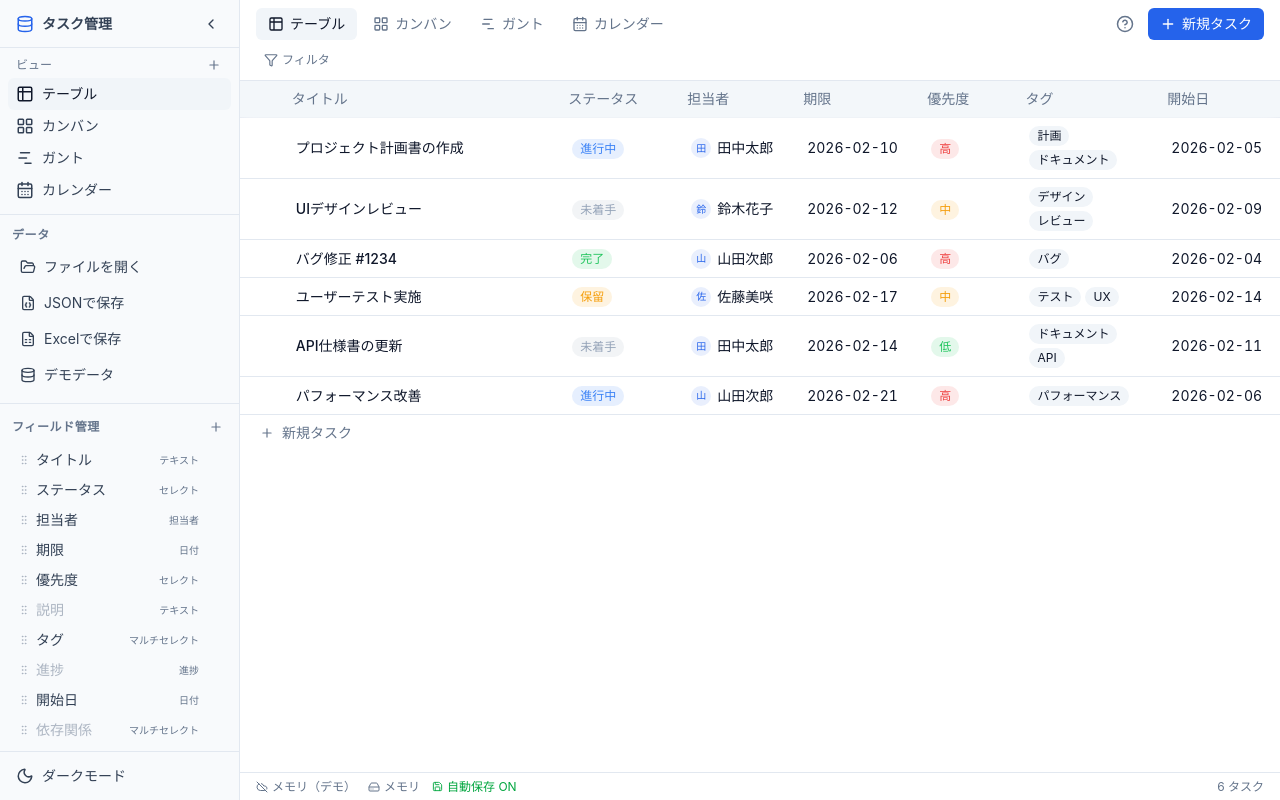
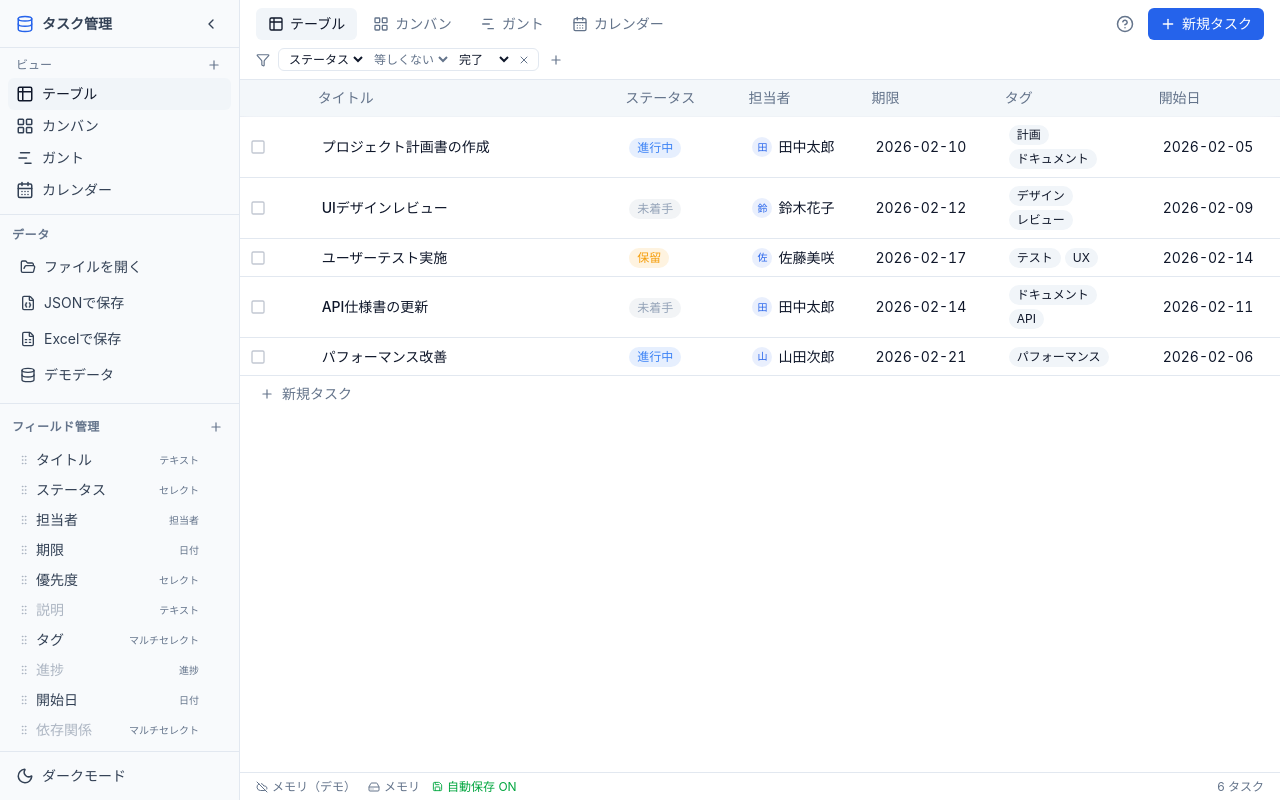
Before and after one commit to HirokiOshiro/Task_Management_Tool, a React (Vite) app: page / in a window 1280 px wide. Built offline with nearby package versions, Linux system fonts and the light colour scheme.

Commit message:
feat: テーブルビューのカラム順変更・完了タスク非表示・ワンクリック完了チェックボックス追加

```diff
--- a/src/components/views/table/TableView.tsx
+++ b/src/components/views/table/TableView.tsx
@@ -5,7 +5,7 @@ import { useViewStore } from '@/stores/view-store'
 import { useFilteredTasks } from '@/hooks/useFilteredTasks'
 import type { FieldDefinition, Task } from '@/types/task'
 import { SYSTEM_FIELD_IDS } from '@/types/task'
-import { Plus, Trash2, ArrowUpDown, ArrowUp, ArrowDown } from 'lucide-react'
+import { Plus, Trash2, ArrowUpDown, ArrowUp, ArrowDown, CheckSquare, Square } from 'lucide-react'
 import { cn } from '@/lib/utils'
 
 export function TableView() {
@@ -50,8 +50,8 @@ export function TableView() {
       <table className="w-full border-collapse text-sm">
         <thead className="sticky top-0 z-10">
           <tr className="border-b border-border bg-muted/80 backdrop-blur-sm">
-            {/* 行操作カラム */}
-            <th className="w-10 px-2 py-2" />
+            {/* 行操作カラム（完了チェック＋削除） */}
+            <th className="w-16 px-2 py-2" />
             {visibleFields.map((field) => {
               const sort = activeView.sorts.find((s) => s.fieldId === field.id)
               return (
@@ -94,13 +94,34 @@ export function TableView() {
             >
               {/* 行操作 */}
               <td className="px-2 py-1">
+                <div className="flex items-center gap-0.5">
+                  {/* 完了チェックボックス */}
+                  <button
+                    onClick={() => {
+                      const isDone = task.fieldValues[SYSTEM_FIELD_IDS.STATUS] === 'done'
+                      updateTask(task.id, SYSTEM_FIELD_IDS.STATUS, isDone ? 'in_progress' : 'done')
+                    }}
+                    className={cn(
+                      'rounded p-0.5 transition-colors',
+                      task.fieldValues[SYSTEM_FIELD_IDS.STATUS] === 'done'
+                        ? 'text-green-500 hover:text-green-600'
+                        : 'text-muted-foreground/40 hover:text-green-500'
+                    )}
+                    title={task.fieldValues[SYSTEM_FIELD_IDS.STATUS] === 'done' ? '進行中に戻す' : '完了にする'}
+                  >
+                    {task.fieldValues[SYSTEM_FIELD_IDS.STATUS] === 'done'
+                      ? <CheckSquare size={16} />
+                      : <Square size={16} />
+                    }
+                  </button>
                   <button
                     onClick={() => deleteTask(task.id)}
-                  className="rounded p-1 text-muted-foreground opacity-0 group-hover:opacity-100 hover:bg-destructive/10 hover:text-destructive transition-all"
+                    className="rounded p-0.5 text-muted-foreground opacity-0 group-hover:opacity-100 hover:bg-destructive/10 hover:text-destructive transition-all"
                     title="タスクを削除"
                   >
                     <Trash2 size={14} />
                   </button>
+                </div>
               </td>
               {visibleFields.map((field) => (
                 <td key={field.id} className="px-3 py-1.5">
--- a/src/stores/view-store.ts
+++ b/src/stores/view-store.ts
@@ -29,14 +29,20 @@ function createDefaultViews(): ViewConfig[] {
       name: 'テーブル',
       type: 'table',
       sorts: [],
-      filters: [],
+      filters: [
+        {
+          id: 'default-hide-done',
+          fieldId: SYSTEM_FIELD_IDS.STATUS,
+          operator: 'not_equals' as const,
+          value: 'done',
+        },
+      ],
       visibleFieldIds: [
         SYSTEM_FIELD_IDS.TITLE,
         SYSTEM_FIELD_IDS.STATUS,
-        SYSTEM_FIELD_IDS.ASSIGNEE,
         SYSTEM_FIELD_IDS.START_DATE,
         SYSTEM_FIELD_IDS.DUE_DATE,
-        SYSTEM_FIELD_IDS.PRIORITY,
+        SYSTEM_FIELD_IDS.ASSIGNEE,
         SYSTEM_FIELD_IDS.TAGS,
       ],
     },
```
Lines whose indentation alone changed are shown as unchanged.
